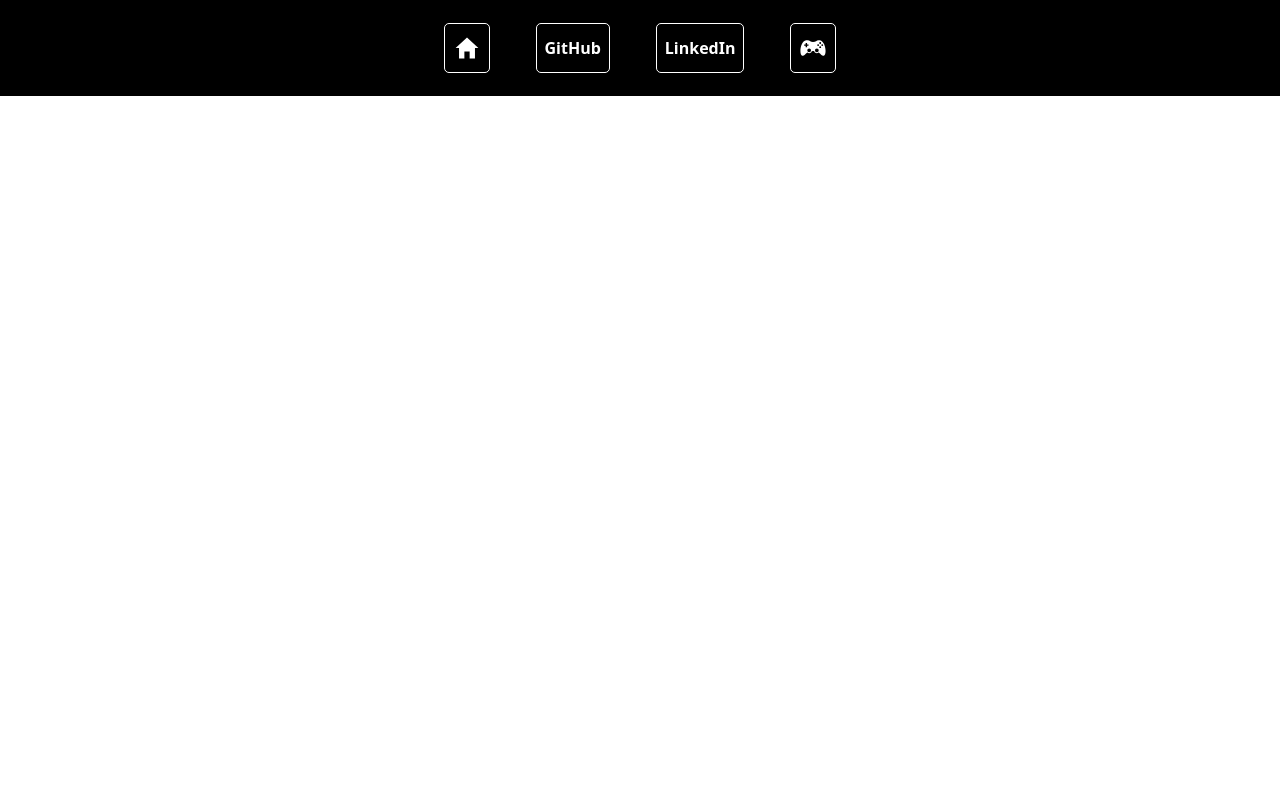
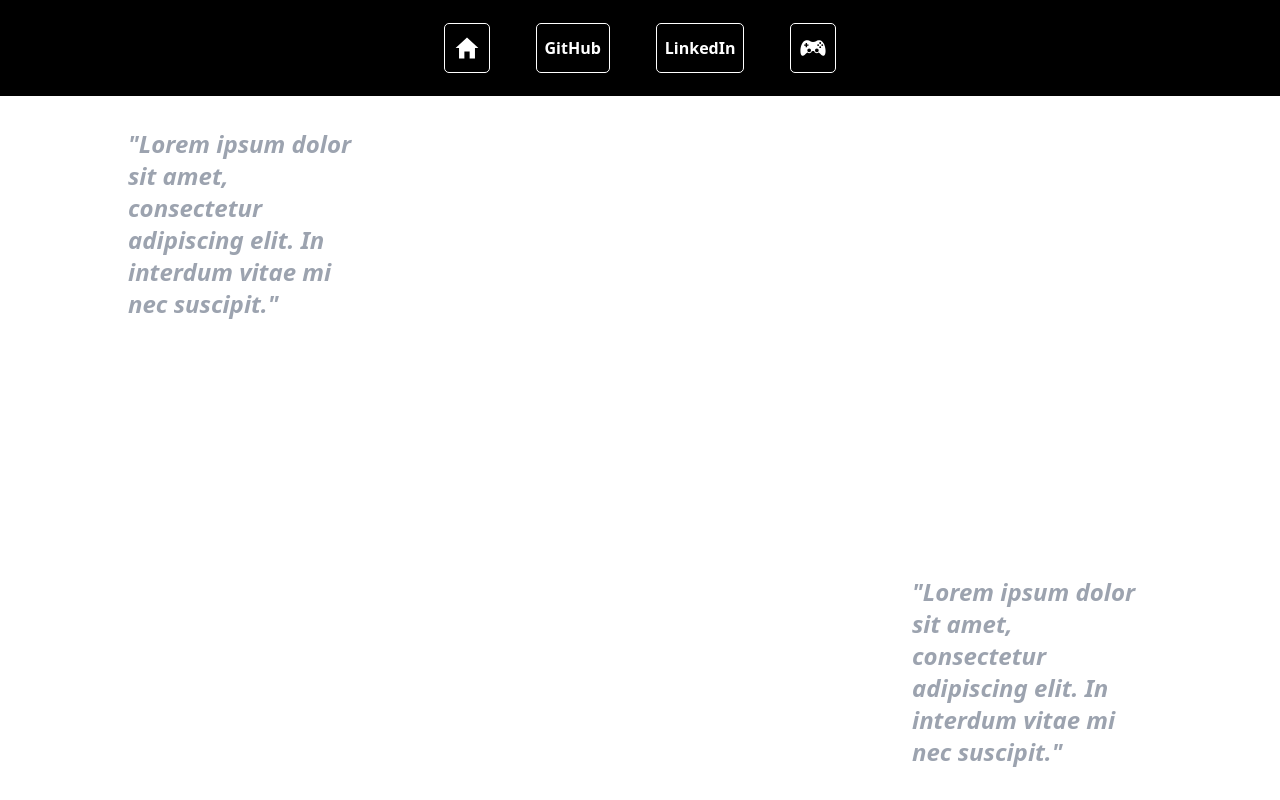
Before and after one commit to umilton-git/portfolio-website, a React (Create React App) app: page / in a window 1280 px wide. Built offline with nearby package versions, Linux system fonts and the light colour scheme.

Commit message:
Started work on body

```diff
--- a/src/App.js
+++ b/src/App.js
@@ -1,11 +1,12 @@
-import logo from './logo.svg';
 import './App.css';
 import Header from './Header.js';
+import Home from './Home.js';
 
 function App() {
   return (
     <div className="flex">
       <Header />
+      <Home />
     </div>
   );
 }
--- /dev/null
+++ b/src/Home.js
@@ -0,0 +1,16 @@
+const Home = () => {
+    return (
+        <div>
+            <h1 className="text-gray-400 hover:text-black m-32 font-bold text-2xl italic w-60 hover:not-italic hover:scale-110 transition-all">
+                "Lorem ipsum dolor sit amet,
+                consectetur adipiscing elit.
+                In interdum vitae mi nec suscipit."</h1>
+            <h1 className="text-gray-400 hover:text-black m-32 font-bold text-2xl italic w-60 hover:not-italic hover:scale-110 transition-all absolute right-0">
+                "Lorem ipsum dolor sit amet,
+                consectetur adipiscing elit.
+                In interdum vitae mi nec suscipit."</h1>
+        </div>
+    );
+};
+
+export default Home;
```
